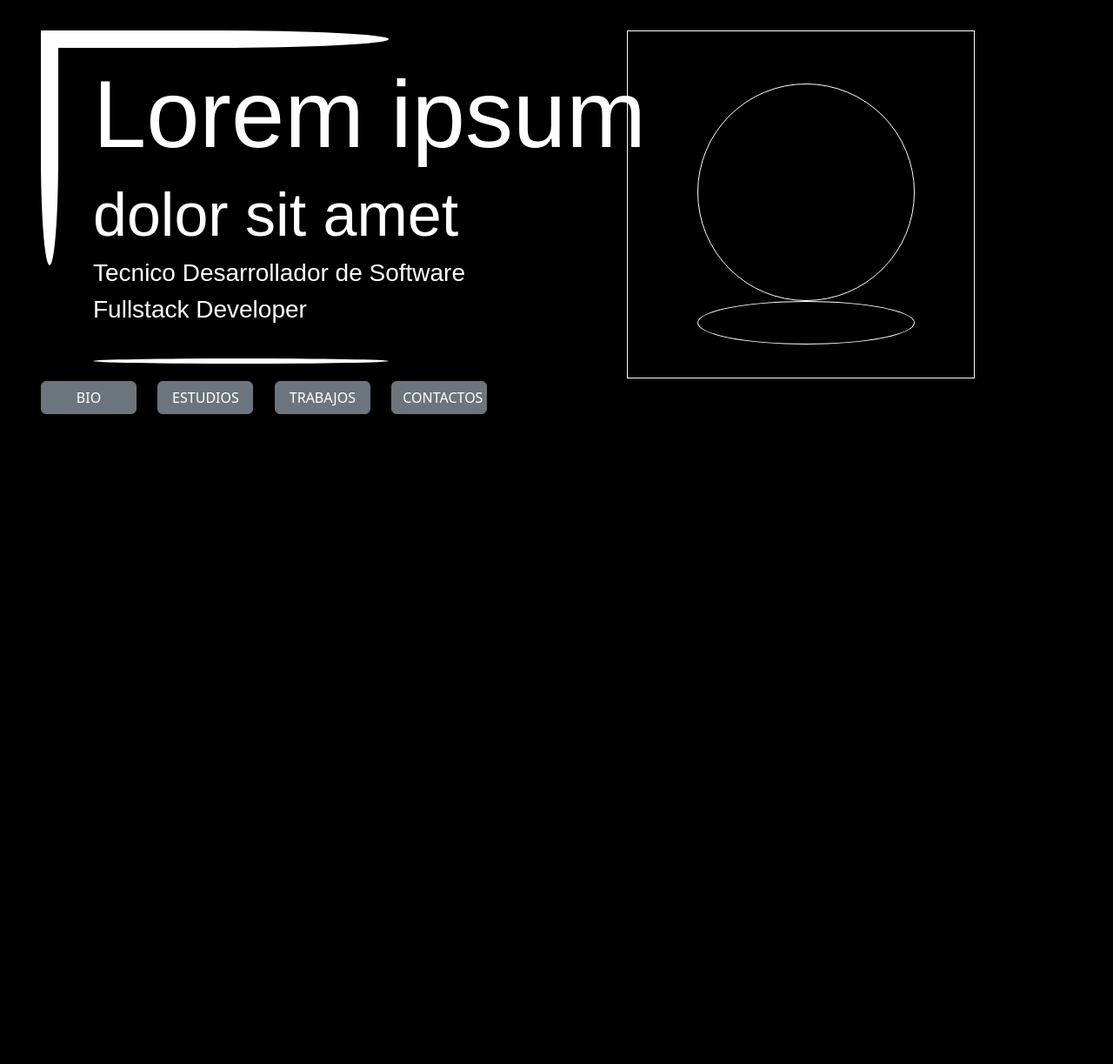
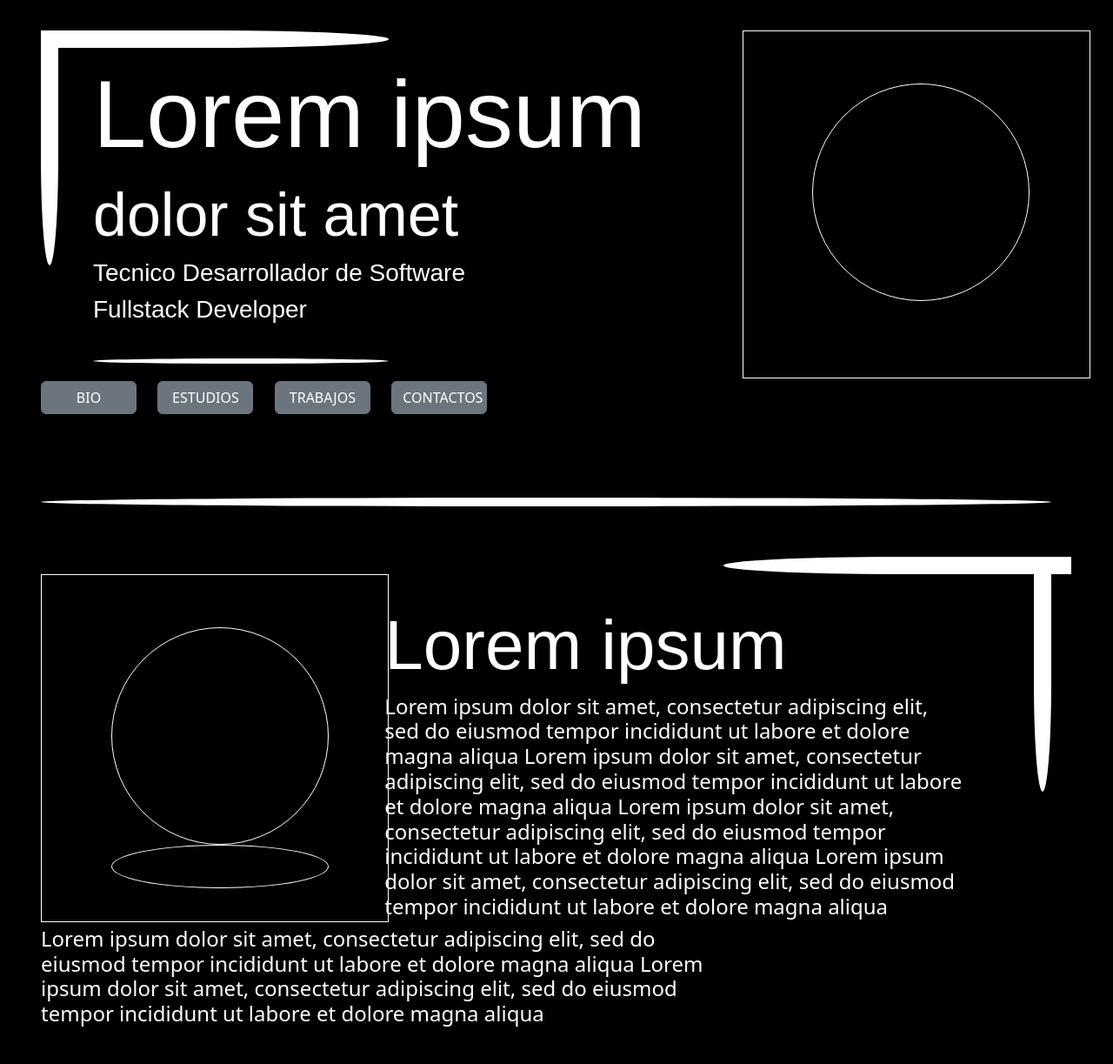
Before and after one commit to HelpTec/PortFolioDjango, a Django app: page / in a window 1280 px wide. Shown: the whole page at 87% size. Before the commit the page ends 476 px from the top, so only its background shows below. Run offline with Django 5.2, Linux system fonts and the light colour scheme; some libraries are stand-ins or nearby versions.

Commit message:
se agrega compo bio

```diff
--- /dev/null
+++ b/portfolio/apps/bio/templates/bio/bio.html
@@ -0,0 +1,108 @@
+
+<style>
+    .contenedor-fotoperf {
+    border: 1px solid white;
+    width: 400px;
+    height: 400px;
+}
+
+.fotoperf{
+    border-radius: 50%;
+    border: 1px solid white;
+    margin-top: 15%;
+    margin-left: 20%;
+    margin-right: 20%;
+    width: 250px;
+    height: 250px;
+}
+.circulo {
+    border: 3px solid white;
+    border-radius: 50%;
+}
+#horizontal-inv{
+    border-radius: 50% 0% 0% 50%;
+
+    margin-left: -1.5%;
+}
+#vertical-inv{
+    height: 250px;
+    width: 20px;
+    border-radius: 0% 0% 50% 50%;
+    top: 10%;
+}
+#medio{
+    margin-left: 0%;
+    margin-top: 0%;
+    margin-bottom: 5%;
+    border: 5px solid white;
+}
+.texto{
+    color: white;
+    margin-top: 5%;
+}
+#subtexto{
+    margin-top: 0%;
+}
+#nomape2 {
+    margin-left: 0%;
+    margin-top: 20px;
+    font-size: 80px;
+}
+
+
+</style>
+<div class="row mt-5">
+    <div class="col-12 justify-content-center">
+        <div class="separador" id="medio"></div>
+    </div>
+</div>
+<div class="row">
+    <div class="col-4"></div>
+    <div class="col-4"></div>
+    <div class="col-4">
+        <div class="rectangulo" id="horizontal-inv"></div>
+    </div>
+</div>
+<div class="row">
+    <div class="col-xl-4">
+        <div class="contenedor-fotoperf">
+            <div class="fotoperf"></div>
+            <div class="ovalo"></div>
+        </div>
+    </div>
+    <div class="col-xl-7">
+        <div class="texto">
+            <h1 class= "portada" id="nomape2">
+                Lorem ipsum
+            </h1>
+            <h4>
+                Lorem ipsum dolor sit amet, consectetur adipiscing elit,
+                sed do eiusmod tempor incididunt ut labore et dolore magna aliqua
+                Lorem ipsum dolor sit amet, consectetur adipiscing elit,
+                sed do eiusmod tempor incididunt ut labore et dolore magna aliqua
+                Lorem ipsum dolor sit amet, consectetur adipiscing elit,
+                sed do eiusmod tempor incididunt ut labore et dolore magna aliqua
+                Lorem ipsum dolor sit amet, consectetur adipiscing elit,
+                sed do eiusmod tempor incididunt ut labore et dolore magna aliqua
+            </h4>
+        </div>
+    </div>
+    <div class="col-xl-1 text-end">
+        <div class="d-flex justify-content-between">
+            <span class="ms-auto"></span>
+                <div class="rectangulo" id="vertical-inv"></div>
+        </div>
+    </div>
+</div>
+<div class="row">
+    <div class="col-xl-8">
+        <div class="texto" id="subtexto">
+            <h4>
+                Lorem ipsum dolor sit amet, consectetur adipiscing elit,
+                sed do eiusmod tempor incididunt ut labore et dolore magna aliqua
+                Lorem ipsum dolor sit amet, consectetur adipiscing elit,
+                sed do eiusmod tempor incididunt ut labore et dolore magna aliqua
+            </h4>
+        </div>
+    </div>
+</div>
--- a/portfolio/apps/master/templates/home.html
+++ b/portfolio/apps/master/templates/home.html
@@ -1,6 +1,4 @@
 {% extends "base.html" %}
-
-
 {% block content %}
 
 <style>
@@ -51,14 +49,13 @@
 
 /***FOTO PERFIL CON OVALO POR DEBAJO***/
 
-.contenedor-fotoperf {
-    margin-left: -35%;
+.contenedor-logo {
     border: 1px solid white;
     width: 400px;
     height: 400px;
 }
 
-.fotoperf{
+.logo{
     border-radius: 50%;
     border: 1px solid white;
     margin-top: 15%;
@@ -85,7 +82,6 @@
 
 </style>
 
-<div class="container-xxl">
     <div class="row">
         <div class="col-xl-8">
             <div class="contenedor-portada">
@@ -113,13 +109,12 @@
             </div>
         </div>
         <div class="col-xl-4">
-            <div class="contenedor-fotoperf">
-                <div class="fotoperf"></div>
-                <div class="ovalo"></div>
+            <div class="contenedor-logo">
+                <div class="logo"></div>
             </div>
         </div>
     </div>
 
-</div>
+
 
 {% endblock %}
--- a/portfolio/portfolio/settings.py
+++ b/portfolio/portfolio/settings.py
@@ -74,7 +74,7 @@ ROOT_URLCONF = 'portfolio.urls'
 TEMPLATES = [
     {
         'BACKEND': 'django.template.backends.django.DjangoTemplates',
-        'DIRS': ['templates'],
+        'DIRS': [os.path.join(BASE_DIR, 'templates')],
         'APP_DIRS': True,
         'OPTIONS': {
             'context_processors': [
--- a/portfolio/templates/base.html
+++ b/portfolio/templates/base.html
@@ -14,7 +14,12 @@
 
 </head>
     <body>
-      {% block content %}{% endblock %}
+      <div class="container-xxl">
+        {% block content %}
+        {% endblock %}
+      <div class="row mt-5">
+        {% include "bio/bio.html" %}
+      </div>
       <div class="fondo"></div>
     </body>
 
```
Also changed, not shown: portfolio/apps/bio/views.py (+7 -1 lines).
